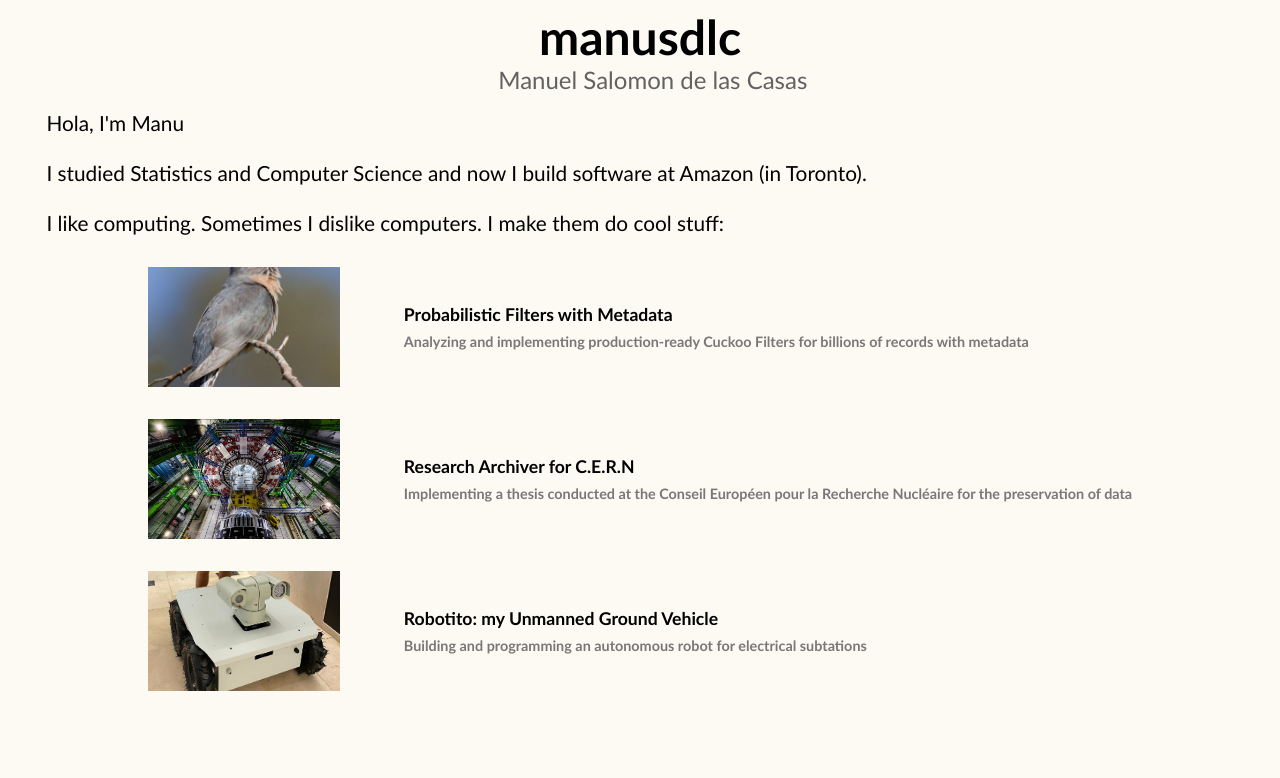
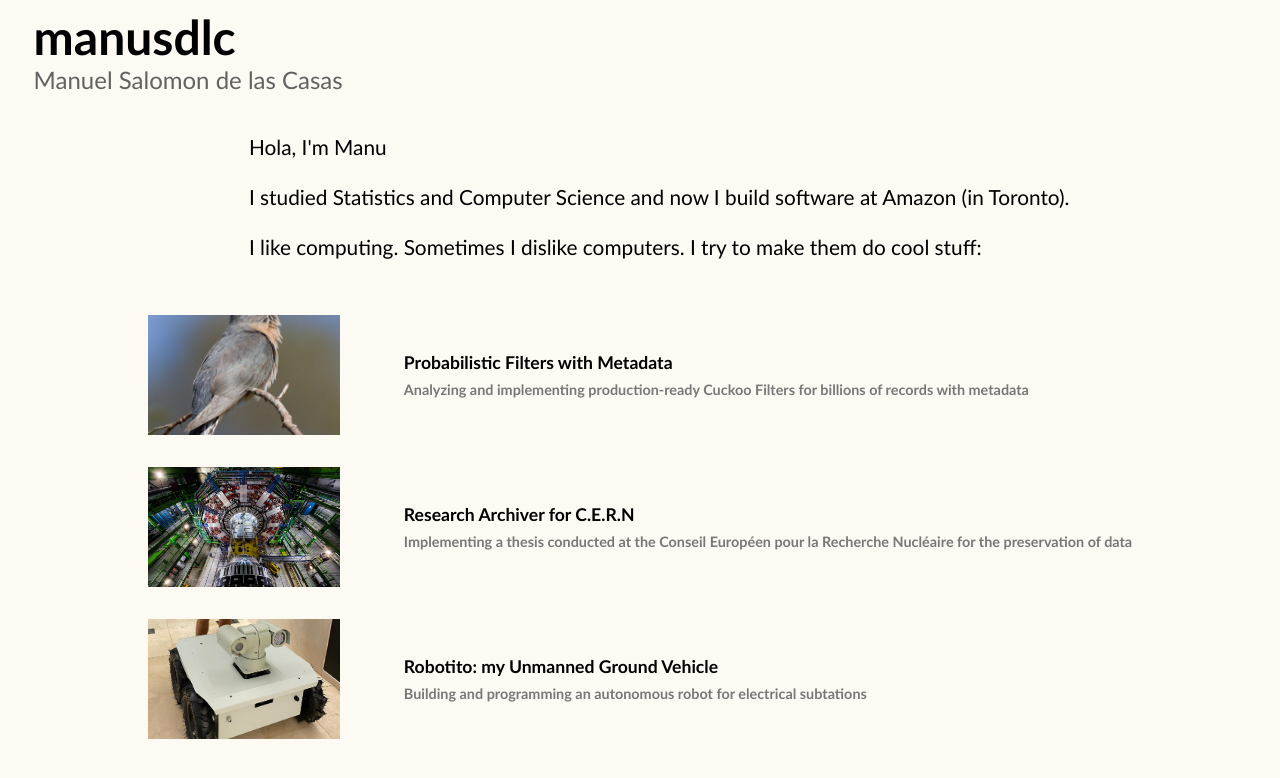
Before and after one commit to manusdlc/manusdlc_portfolio, a React (Vite) app: page / in a window 1280 px wide. Shown: the top 778 px of the page. Built offline with nearby package versions, Linux system fonts and the light colour scheme.

Commit message:
update home layout

```diff
--- a/src/components/home/Intro.tsx
+++ b/src/components/home/Intro.tsx
@@ -6,7 +6,7 @@ function Intro() {
                 <br />
                 I studied Statistics and Computer Science and now I build software at Amazon (in Toronto). <br/>
                 <br />
-                I like computing. Sometimes I dislike computers. I make them do cool stuff:
+                I like computing. Sometimes I dislike computers. I try to make them do cool stuff:
             </div>
         </section>
     );
--- a/src/index.css
+++ b/src/index.css
@@ -12,7 +12,7 @@ body {
   display: flex;
   font-size: 3rem;
   font-weight: bold;
-  justify-content: center;
+  margin-left: 2vw;
   color: rgb(0, 0, 0)
 }
 
@@ -20,15 +20,16 @@ body {
   display: flex;
   font-size: 1.5rem;
   margin-left: 2vw;
-  justify-content: center;
   color: rgb(100, 97, 97)
 }
 
 .intro {
   display: flex;
-  margin-top: 2vh;
+  margin-top: 5vh;
+  margin-bottom: 3vh;
   margin-left: 3vw;
   font-size: 1.3rem;
+  justify-content: center;
 }
 
 .project {
```
